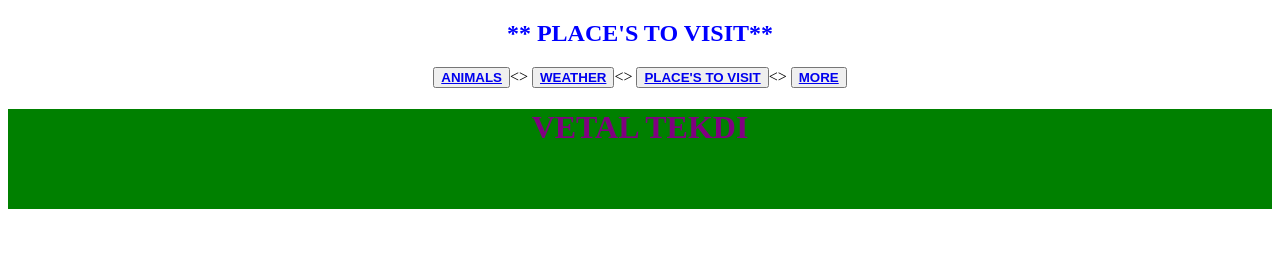
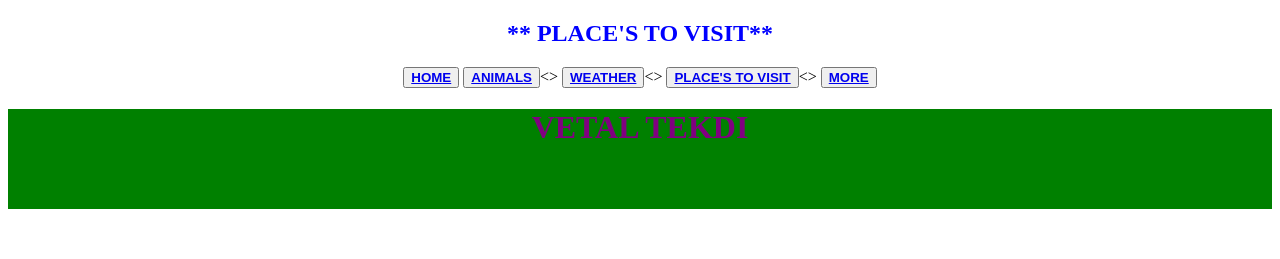
Before and after one commit to gurukshirsagar07/Natural, a plain HTML site: page Exp14.3.html in a window 1280 px wide. Shown: the top 259 px of the page. Drawn offline with Linux system fonts and the light colour scheme.

Commit message:
Revise Places to Visit page content and structure
Updated the HTML structure and content for the Places to Visit page, including navigation links and descriptions of various parks and gardens in Pune.

```diff
--- a/Exp14.3.html
+++ b/Exp14.3.html
@@ -11,6 +11,7 @@
 <div>
 <center>
 <nav>
+<button><b><a href="index.html">HOME</a></b></button>
 <button><b><a href="Exp14.2.html">ANIMALS</a></b><br></button><>
 <button><b><a href="index.html">WEATHER </a></b></button><>
 <button><b><a href="Exp14.3.html">PLACE'S TO VISIT </a></b></button><>
```
